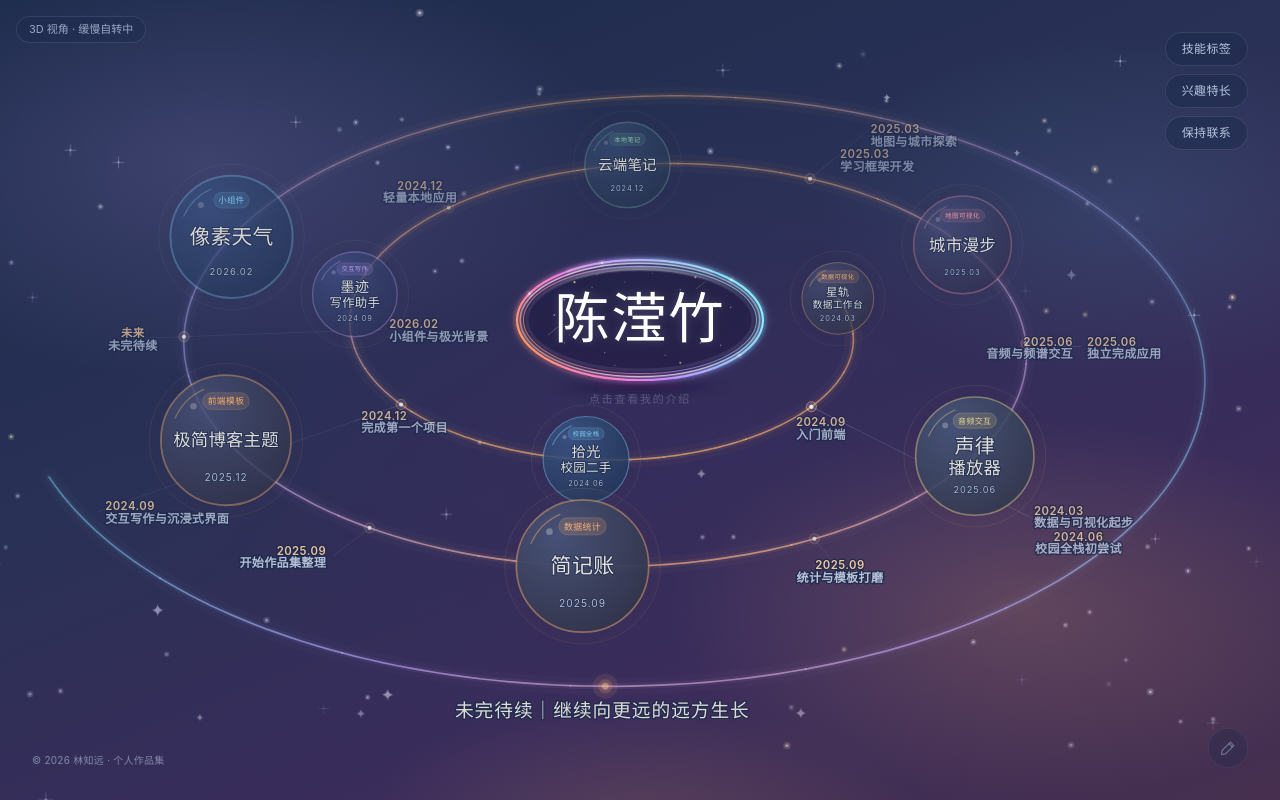
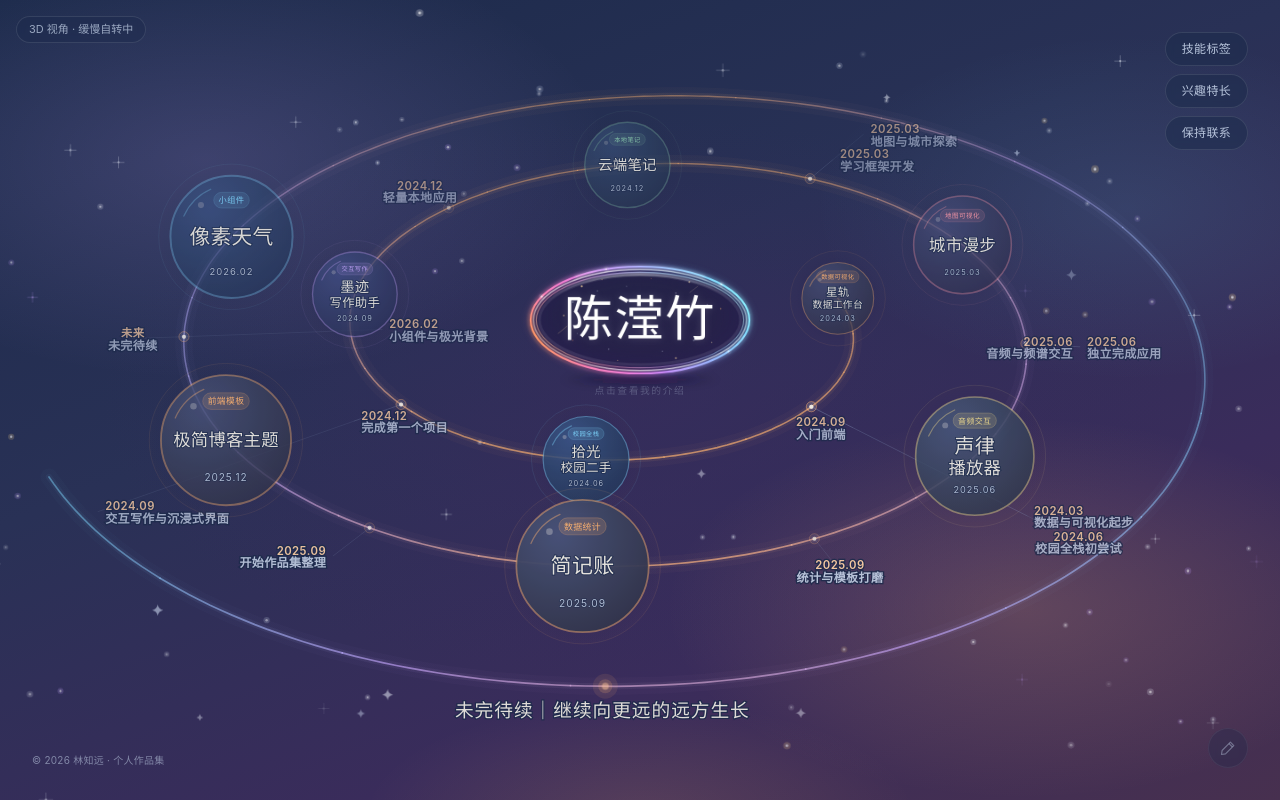
Before and after one commit to cyz985/personal-website, a React (Vite) app: page / in a window 1280 px wide. Built offline with nearby package versions, Linux system fonts and the light colour scheme; a web font is replaced by a local one.

Commit message:
feat: 中心圆整体新增随视口等比缩放，文字与留白同步

```diff
--- a/src/components/CenterCore.tsx
+++ b/src/components/CenterCore.tsx
@@ -5,12 +5,13 @@
  *         外层柔光 + 内层细流光 + 白色折射芯线，连续不断，没有分段霓虹感
  * - 立体：顶部折射高光、内侧回光、底部柔和投影，悬浮的厚玻璃质感
  * - 环内：半透深色底 + 细碎微弱星点
- * - 文字：飘逸的行书（Ma Shan Zheng），暖白带细金光泽，居中
+ * - 文字：毛笔行书（Ma Shan Zheng），纯白、水平端正，居中
  * - 点击跳转到个人介绍页面；hover 保留柔和高亮
- * 全部由 SVG 几何绘制，不使用 CSS 3D 变换，文字始终矢量清晰
+ * - 响应式：整体以视口为基准等比缩放，椭圆/装饰/文字/小字统一同一系数
+ * 光环与文字均为矢量绘制，缩放后依旧清晰
  */
 
-import { useRef } from 'react'
+import { useEffect, useRef, useState } from 'react'
 
 interface CenterCoreProps {
   /** 无障碍标签 */
@@ -26,6 +27,11 @@ interface CenterCoreProps {
 /** 载体尺寸（像素）：横向椭圆，宽高比约 2:1 */
 const W = 252
 const H = 126
+/** 等比缩放的基准视口与上下限：保证文字贴边/椭圆压轨道都不会发生 */
+const BASE_W = 1440
+const BASE_H = 900
+const MIN_SCALE = 0.62
+const MAX_SCALE = 1.18
 const CX = W / 2
 const CY = H / 2
 /** 主描边半径（留出外发光溢出的余量） */
@@ -62,9 +68,29 @@ const INNER_STARS: [number, number, number, number][] = [
 export default function CenterCore({ ariaLabel, hint, name, onOpen }: CenterCoreProps) {
   /** 按下位置：拖拽超过阈值时不视为点击 */
   const pressRef = useRef<{ x: number; y: number } | null>(null)
+  /** 整体等比缩放系数：随视口大小同步变化，椭圆/文字/小字一起缩放 */
+  const [scale, setScale] = useState(1)
+
+  useEffect(() => {
+    const updateScale = () => {
+      const s = Math.min(window.innerWidth / BASE_W, window.innerHeight / BASE_H)
+      setScale(Math.min(MAX_SCALE, Math.max(MIN_SCALE, s)))
+    }
+    updateScale()
+    window.addEventListener('resize', updateScale)
+    return () => window.removeEventListener('resize', updateScale)
+  }, [])
 
   return (
-    <div className="relative" style={{ width: W, height: H }}>
+    <div
+      className="relative"
+      style={{
+        width: W,
+        height: H,
+        transform: `scale(${scale.toFixed(3)})`,
+        transformOrigin: 'center center',
+      }}
+    >
       {/* 只有椭圆范围内可点击，椭圆外不响应 */}
       <button
         type="button"
```
